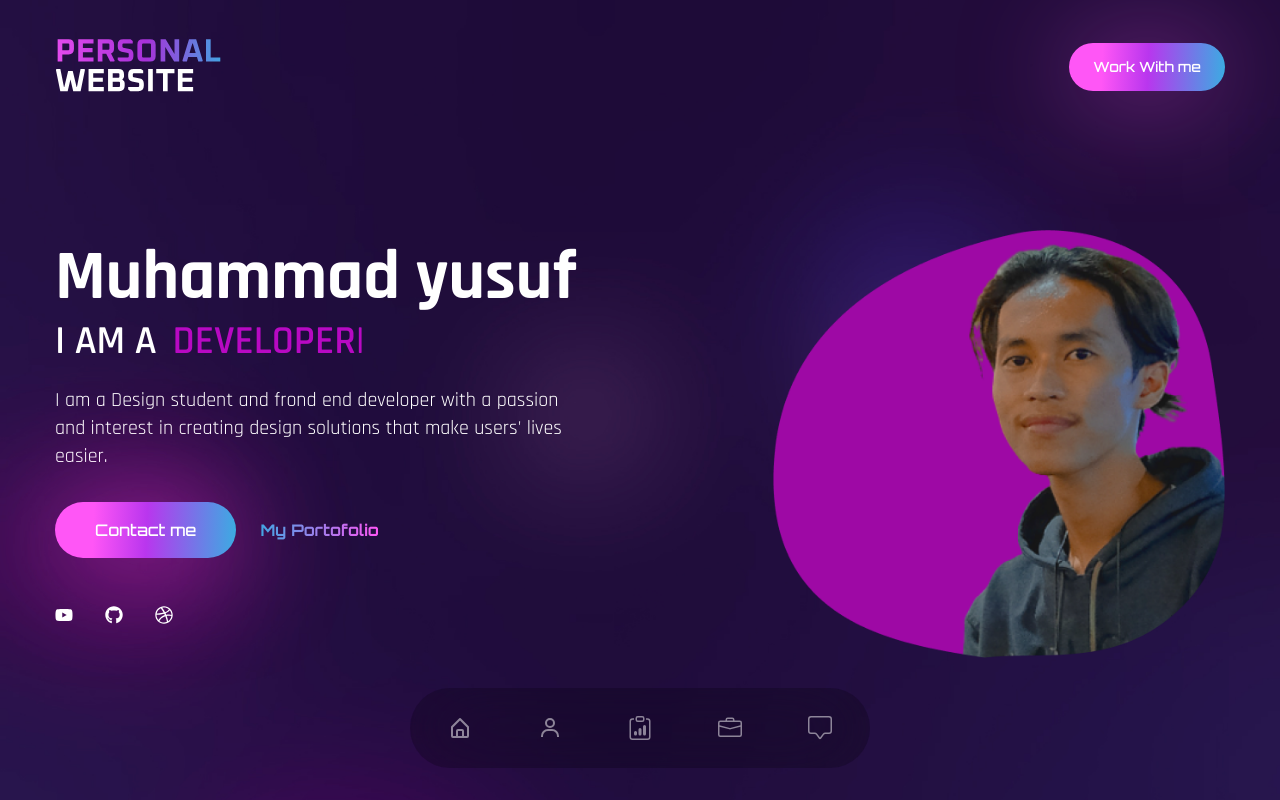
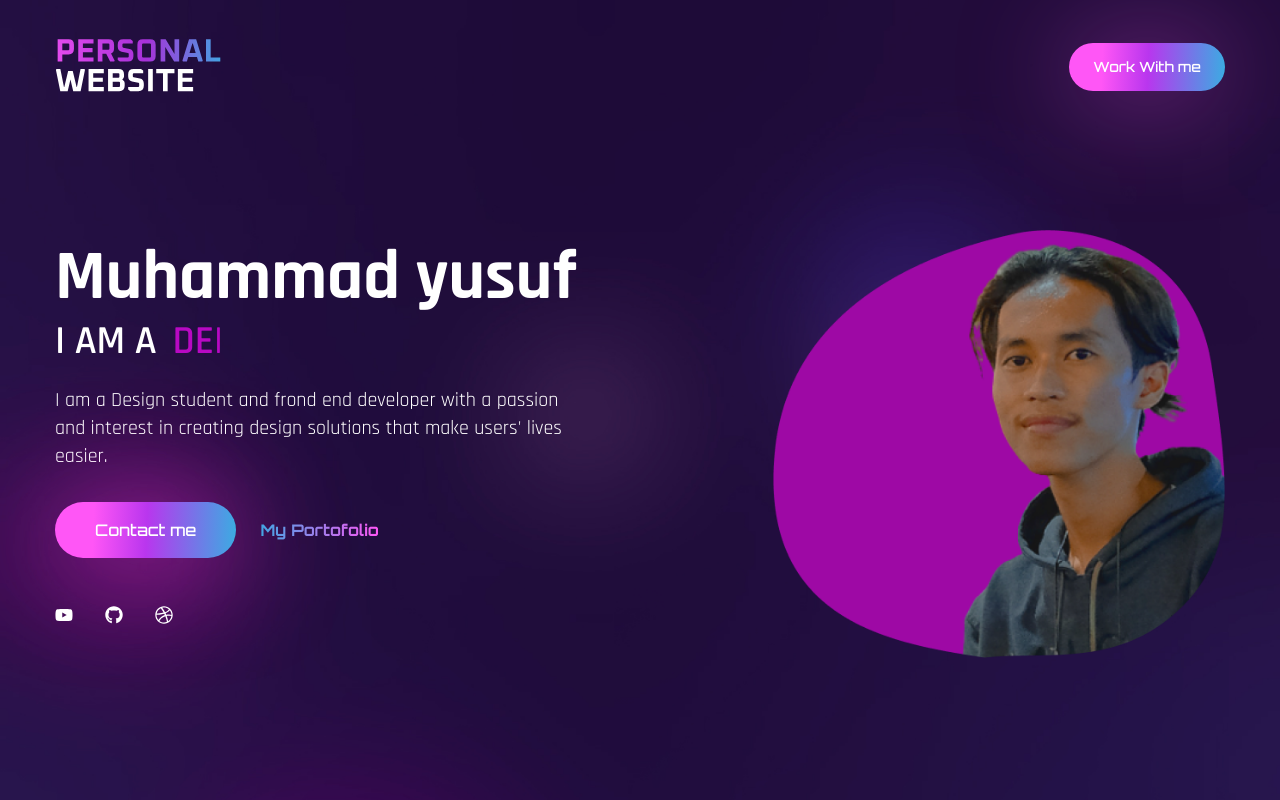
Before and after one commit to h-yusuf/PRWB-RTW, a React (Create React App) app: page /MyProject in a window 1280 px wide. Shown: the top 800 px of the page. Built offline with nearby package versions, Linux system fonts and the light colour scheme; the HTML template or start-up script is replaced by a standard one; a web font is replaced by a local one.

Commit message:
add file

```diff
--- a/package.json
+++ b/package.json
@@ -8,6 +8,7 @@
     "@testing-library/user-event": "^13.5.0",
     "react": "^18.2.0",
     "react-dom": "^18.2.0",
+    "react-router-dom": "^6.16.0",
     "react-scripts": "5.0.1",
     "web-vitals": "^2.1.4"
   },
--- a/src/App.jsx
+++ b/src/App.jsx
@@ -1,25 +1,18 @@
 import React from 'react';
+import {BrowserRouter as Router,Routes,Route} from 'react-router-dom';
+import Home from './pages/Home';
+import MyProject from './pages/MyProject';
+
 // components
-import Banner from './components/Banner';
-import Header from './components/Header';
-import Nav from './components/Nav';
-import About from './components/About';
-import Services from './components/Services';
-import Work from './components/Work';
-import Contact from './components/Contact';
 
 const App = () => {
   return (
-    <div className='bg-site bg-no-repeat bg-cover overflow-hidden'>
-      <Header />
-      <Banner />
-      <Nav />
-      <About />
-      <Services />
-      <Work />
-      <Contact />
-      {/* <div className='h-[4000px]'></div> */}
-    </div>
+    <Router>
+      <Routes>
+        <Route path='/' element={<Home/>}/>
+        <Route path='/MyProject' element={<MyProject/>}/>
+      </Routes>
+    </Router>
   );
 };
 
--- a/src/components/Work.jsx
+++ b/src/components/Work.jsx
@@ -1,5 +1,5 @@
 import React from "react";
-
+import {Link} from 'react-router-dom'
 import img1 from "../assets/portfolio-img1.png";
 import img2 from "../assets/portfolio-img2.png";
 import img3 from "../assets/portfolio-img3.png";
@@ -32,9 +32,12 @@ const Work = () => {
                 confident that the quality of my work will continue to grow and
                 satisfy my clients in the future.
               </p>
-              <a href="Project.jsx">
+              <Link
+              to='/MyProject'
+              >
               <button className="btn btn-sm">View all project</button>
-              </a>
+              </Link>
+
             </div>
             {/* image */}
             <div className="group relative overflow-hidden border-2 border-white/50 rounded-xl">
--- /dev/null
+++ b/src/pages/Home.jsx
@@ -0,0 +1,26 @@
+import React from 'react';
+// components
+import Banner from '../components/Banner';
+import Header from '../components/Header';
+import Nav from '../components/Nav';
+import About from '../components/About';
+import Services from '../components/Services';
+import Work from '../components/Work';
+import Contact from '../components/Contact';
+
+const Home = () => {
+  return (
+    <div className='bg-site bg-no-repeat bg-cover overflow-hidden'>
+      <Header />
+      <Banner />
+      <Nav />
+      <About />
+      <Services />
+      <Work />
+      <Contact />
+      {/* <div className='h-[4000px]'></div> */}
+    </div>
+  );
+};
+
+export default Home;
--- /dev/null
+++ b/src/pages/MyProject.jsx
@@ -0,0 +1,26 @@
+import React from 'react';
+// components
+import Banner from '../components/Banner';
+import Header from '../components/Header';
+import Nav from '../components/Nav';
+import About from '../components/About';
+import Services from '../components/Services';
+import Work from '../components/Work';
+import Contact from '../components/Contact';
+
+const Home = () => {
+  return (
+    <div className='bg-site bg-no-repeat bg-cover overflow-hidden'>
+      <Header />
+      <Banner />
+      {/* <Nav />
+      <About />
+      <Services />
+      <Work />
+      <Contact /> */}
+      {/* <div className='h-[4000px]'></div> */}
+    </div>
+  );
+};
+
+export default Home;
```
Also changed, not shown: src/components/project/sertif.jsx (added), 1 other file (tests, documents, lock files or other folders).
